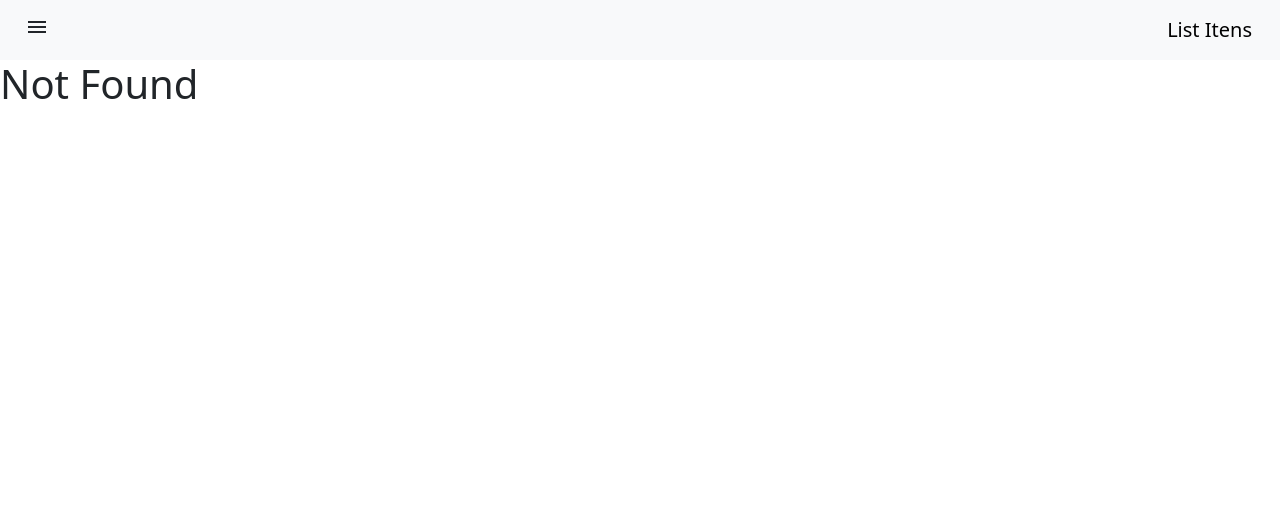
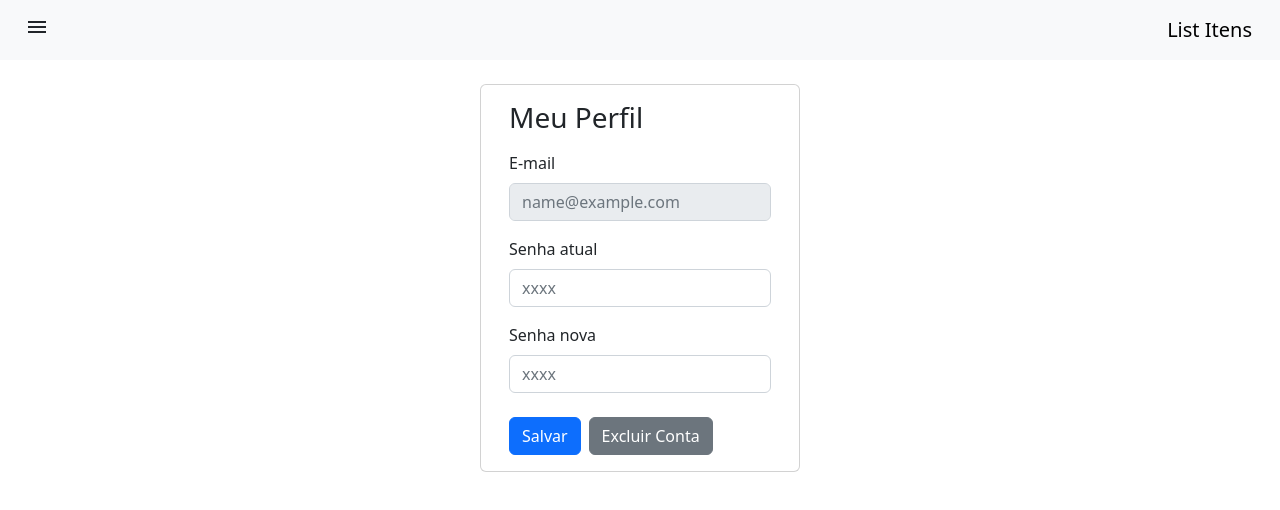
Before and after one commit to joabe-silva/list-itens-free, a React (Create React App) app: page /perfil in a window 1280 px wide. Before the commit this address had no page. Shown: the top 510 px of the page. Built offline with nearby package versions, Linux system fonts and the light colour scheme.

Commit message:
criando função para edição de senha do usuário

```diff
--- a/src/components/Menu/Menu.jsx
+++ b/src/components/Menu/Menu.jsx
@@ -16,7 +16,7 @@ export const Menu = () => {
                 <div className="offcanvas-body">
                     <ul className="list-group list-group-flush">
                         <li className="list-group-item"><a href="/lista/arquivada" style={{ textDecoration: 'none', color: '#000' }}>Listas arquivadas</a></li>
-                        <li className="list-group-item">Meu Perfil</li>
+                        <li className="list-group-item"><a href="/perfil" style={{ textDecoration: 'none', color: '#000' }}>Meu Perfil</a></li>
                         <li className="list-group-item">Sobre</li>
                         <li className="list-group-item">Sair</li>
                     </ul>
--- /dev/null
+++ b/src/components/Perfil/Perfil.jsx
@@ -0,0 +1,85 @@
+import { React, useState } from 'react';
+import { getAuth, updatePassword, signInWithEmailAndPassword } from "firebase/auth";
+import { app } from "../../services/firabase-config";
+
+export const Perfil = () => {
+
+    const [senhaAtual, setSenhaAtual] = useState({});
+    const [senhaNova, setSenhaNova] = useState({});
+    const [msm, setMsm] = useState(null);
+
+    const handleSenhaAtual = (event) => {
+        setSenhaAtual(event.target.value)
+    }
+    const handleSenhaNova = (event) => {
+        setSenhaNova(event.target.value)
+    }
+
+    const atualizar = () => {
+        const auth = getAuth(app);
+        const user = auth.currentUser;
+
+        if(senhaAtual.length >= 6 && senhaNova.length >= 6) {
+            if(senhaAtual === senhaNova) {
+                setMsm('Senha nova não pode ser igual a senha anterior!')
+            } else {
+                signInWithEmailAndPassword(auth, user.email, senhaAtual)
+                .then((userCredential) => {
+
+                    console.log(userCredential.user)
+
+                    updatePassword(userCredential.user, senhaNova).then(() => {
+                        setMsm('Senha alterada com sucesso!')
+                    }).catch((error) => {
+                        setMsm(error)
+                    });
+
+
+                })
+                .catch((error) => {
+                    setMsm(error.code)
+                });
+            }
+        } else {
+            setMsm('Sua senha deve conter no min. 6 caracteres!')
+        }
+
+    }
+
+    return(
+        <div className="container mt-4">
+            <div className="col">
+                <div className="row">
+                    {
+                        msm !== null ? (
+                            <div className="alert alert-warning" role="alert" style={{ width: '20rem' }}>
+                                { msm }
+                            </div>
+                        ) : null
+                    }
+                </div>
+                <div className="row">
+                    <div className="card" style={{ width: '20rem' }}>
+                        <div className="card-body">
+                            <h3 className="mb-3">Meu Perfil</h3>
+                            <div className="mb-3">
+                                <label htmlFor="email" className="form-label">E-mail</label>
+                                <input type="email" className="form-control" id="email" placeholder="name@example.com" disabled defaultValue={ sessionStorage.getItem("@AuthFirebase:userEmail") } />
+                            </div>
+                            <div className="mb-3">
+                                <label htmlFor="senhaAtual" className="form-label">Senha atual</label>
+                                <input type="password" className="form-control" id="senhaAtual" placeholder="xxxx" onChange={ handleSenhaAtual } />
+                            </div>
+                            <div className="mb-3">
+                                <label htmlFor="senhaNova" className="form-label">Senha nova</label>
+                                <input type="password" className="form-control" id="senhaNova" placeholder="xxxx" onChange={ handleSenhaNova } />
+                            </div>
+                            <button className="btn btn-primary me-2 mt-2" onClick={ atualizar }>Salvar</button>
+                            <button className="btn btn-secondary mt-2">Excluir Conta</button>
+                        </div>
+                    </div>
+                </div>
+            </div>
+        </div>
+    )
+}
--- a/src/routes.js
+++ b/src/routes.js
@@ -9,6 +9,7 @@ import { ListaEditar } from './components/ListaEditar/ListaEditar';
 import { ListaCompartilhar } from './components/ListaCompartilhar/ListaCompartilhar';
 import { ListaArquivada } from './components/ListaArquivada/ListaArquivada';
 import { ItemEditar } from './components/ItemEditar/ItemEditar';
+import { Perfil } from './components/Perfil/Perfil';
 
 const RoutesApi = () => (
     <BrowserRouter>
@@ -23,6 +24,7 @@ const RoutesApi = () => (
             <Route path='/lista/:id/compartilhar'       element={ <ListaCompartilhar/> } />
             <Route path='/lista/arquivada'              element={ <ListaArquivada/> } />
             <Route path='/lista/:id/item/:id_it/editar' element={ <ItemEditar/> } />
+            <Route path='/perfil'                       element={ <Perfil/> } />
         </Routes>
     </BrowserRouter>
 );
```
Also changed, not shown: 8 other files (tests, documents, lock files or other folders).
